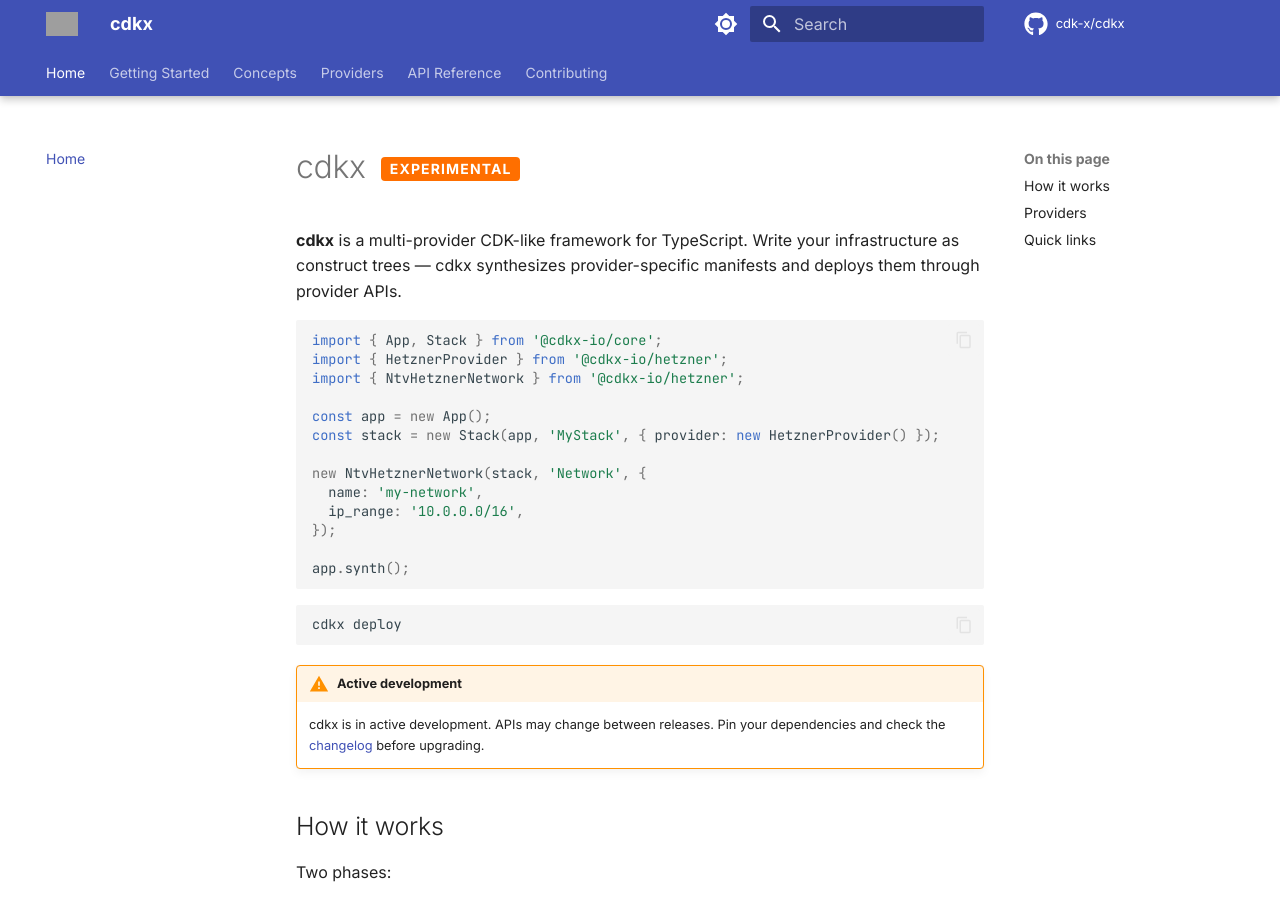
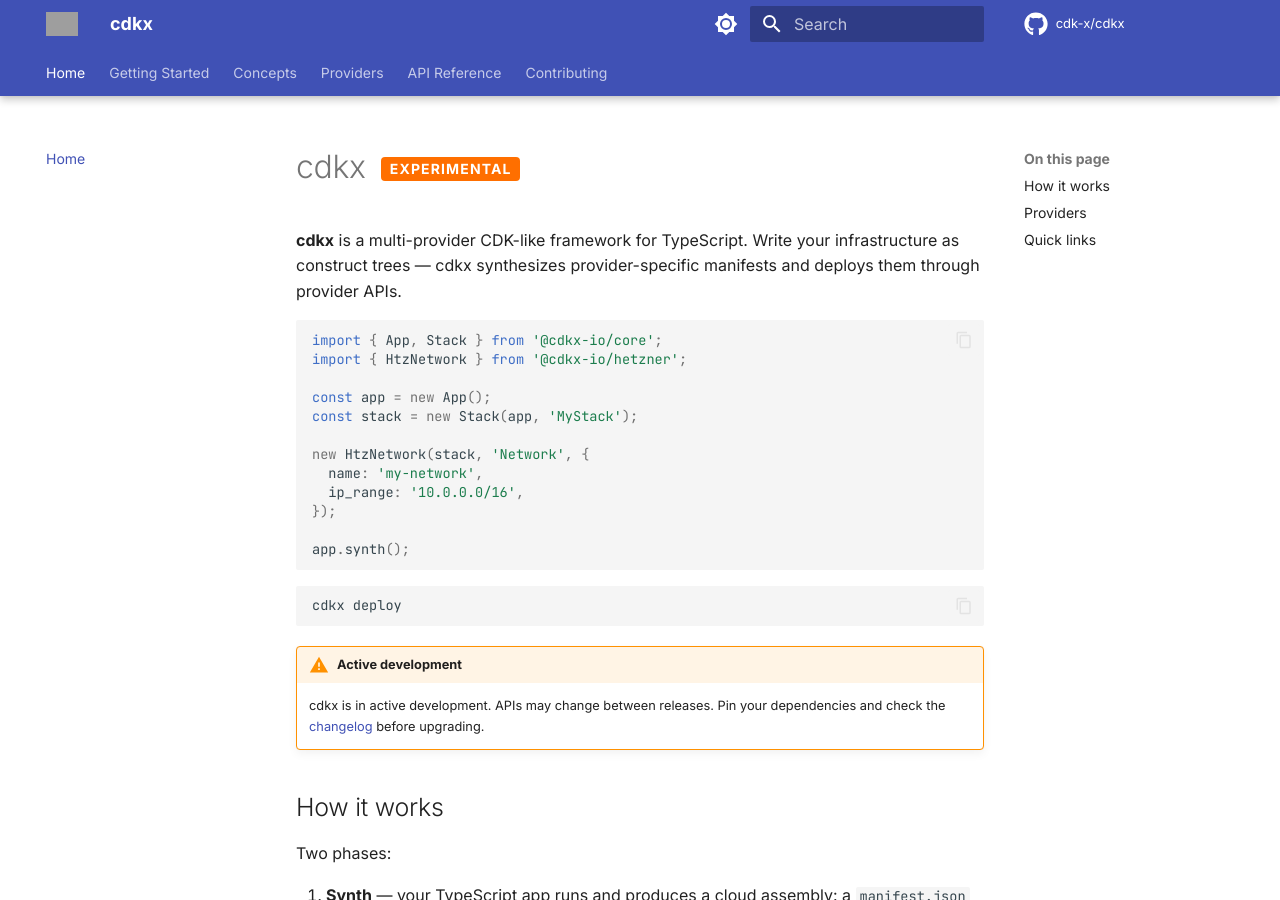
Before and after one commit to cdk-x/cdkx, an MkDocs documentation site: the page built from docs/index.md, in a window 1280 px wide and 900 px high. Built offline with MkDocs 1.6.1 and Material for MkDocs 9.7.7, drawn with Linux system fonts in a browser that asks for light colours; comment, search, counter and statistics services are not loaded; the version menu is left out; grey boxes are pictures that could not be loaded.

Commit message:
docs(cdkx): fix stale L1 prefix and Stack provider prop in docs
Co-Authored-By: Claude Sonnet 4.6 <noreply@anthropic.com>

````diff
--- a/docs/index.md
+++ b/docs/index.md
@@ -4,13 +4,12 @@
 
 ```typescript
 import { App, Stack } from '@cdkx-io/core';
-import { HetznerProvider } from '@cdkx-io/hetzner';
-import { NtvHetznerNetwork } from '@cdkx-io/hetzner';
+import { HtzNetwork } from '@cdkx-io/hetzner';
 
 const app = new App();
-const stack = new Stack(app, 'MyStack', { provider: new HetznerProvider() });
+const stack = new Stack(app, 'MyStack');
 
-new NtvHetznerNetwork(stack, 'Network', {
+new HtzNetwork(stack, 'Network', {
   name: 'my-network',
   ip_range: '10.0.0.0/16',
 });
````
Also changed, not shown: .opencode/rules/architecture.md (+2 -2 lines), CLAUDE.md (+2 -2 lines), README.md (+4 -4 lines).
